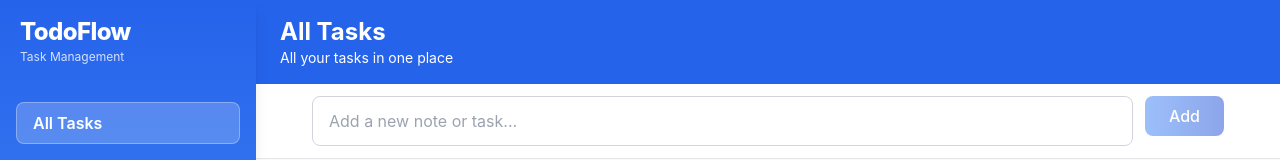
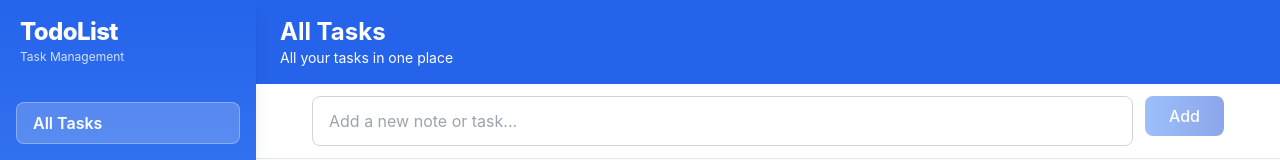
Before and after one commit to dafri91/DafriMulya_233510321_tugas5, a Vue app: page /todos/all in a window 1280 px wide. Shown: the top 160 px of the page. Built offline with nearby package versions, Linux system fonts and the light colour scheme.

Commit message:
first commit

```diff
--- a/src/components/Sidebar.vue
+++ b/src/components/Sidebar.vue
@@ -5,7 +5,7 @@
     <!-- Header -->
     <div class="flex items-center justify-between px-5 py-4 ">
       <div>
-        <h2 class="text-2xl font-extrabold tracking-tight">TodoFlow</h2>
+        <h2 class="text-2xl font-extrabold tracking-tight">TodoList</h2>
         <p class="text-[0.75rem] opacity-80">Task Management</p>
       </div>
       <!-- Close button for mobile -->
```
